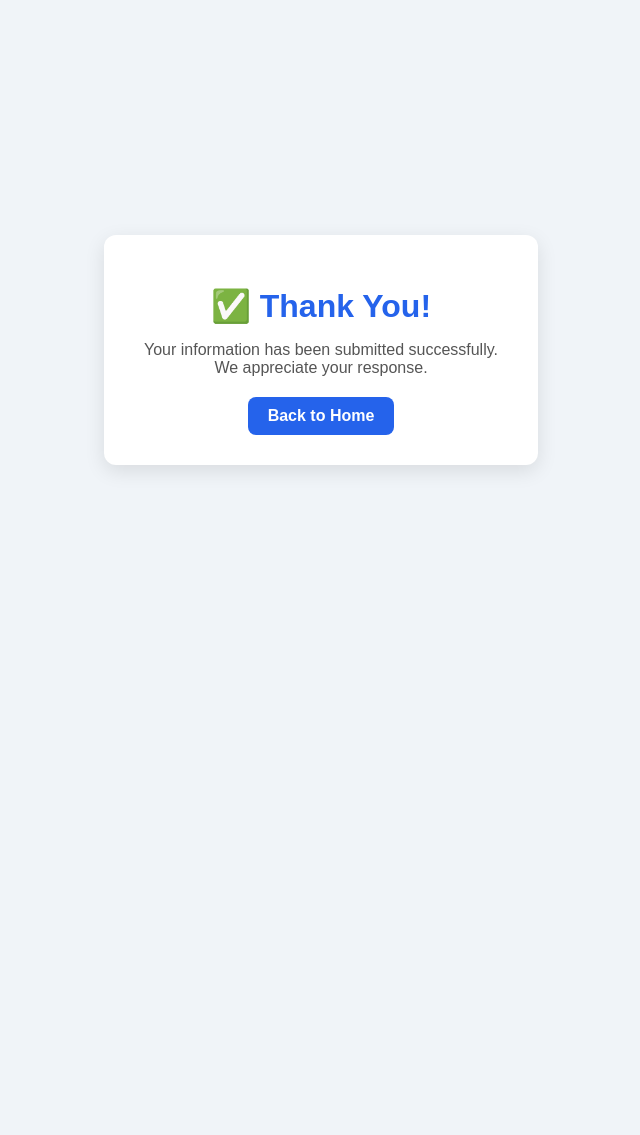
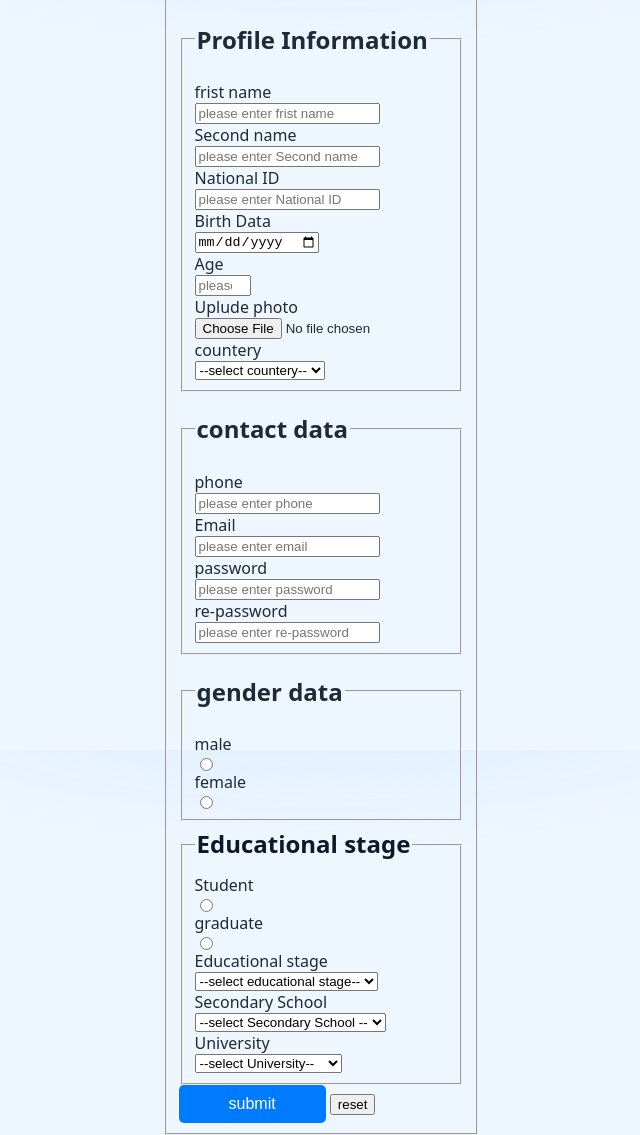
Before and after one commit to Ibrahimalaadev216/myproject2, a plain HTML site: page index.html in a window 1280 px wide. Shown: the part 50-1185 px from the top of the page, without its empty margins (319-959 px from the left). Before the commit the page ends 800 px from the top, so only its background shows below. Drawn offline with Linux system fonts and the light colour scheme.

Commit message:
Add files via upload

```diff
--- a/index.html
+++ b/index.html
@@ -1,56 +1,144 @@
-<!DOCTYPE html>
-<html lang="en">
+<html>
 <head>
-  <meta charset="UTF-8">
-  <title>Thank You</title>
-  <style>
-    body {
-      margin: 0;
-      height: 100vh;
-      display: flex;
-      justify-content: center;
-      align-items: center;
-      background: #f0f4f8; /* لون خلفية فاتح */
-      font-family: Arial, sans-serif;
-    }
-    .card {
-      background: #fff;
-      padding: 30px 40px;
-      border-radius: 12px;
-      box-shadow: 0 6px 20px rgba(0,0,0,0.1);
-      text-align: center;
-      max-width: 400px;
-    }
-    .card h1 {
-      color: #2563eb;
-      margin-bottom: 10px;
-    }
-    .card p {
-      color: #555;
-      font-size: 16px;
-      margin-bottom: 20px;
-    }
-    .btn {
-      display: inline-block;
-      padding: 10px 20px;
-      background: #2563eb;
-      color: #fff;
-      border-radius: 8px;
-      text-decoration: none;
-      font-weight: bold;
-      transition: background 0.2s;
-    }
-    .btn:hover {
-      background: #1e40af;
-    }
-  </style>
+  <title> Register</title>
+<link rel="icon" href="download.jpeg">
+<link rel="stylesheet" href="styal.css">
 </head>
 <body>
-  <div class="card">
-    <h1>✅ Thank You!</h1>
-    <p>Your information has been submitted successfully.<br>
-       We appreciate your response.</p>
-    <a href="index.html" class="btn">Back to Home</a>
-  </div>
-</body>
+  <form action="thank.html">
+
+    <fieldset style="color">
+      <legend>
+
+        <h1 style="color: rgb(85, 133, 211);">Student data</h1>
+      </legend>
+      <fieldset>
+        <legend>
+          <h2> Profile Information</h2>
+        </legend>
+
+        <label for="first name">frist name </label>
+        <br>
+        <input type="text" id="frist name" name="frist name" placeholder="please enter frist name " minlength="4"
+          maxlength="10" required pattern="[a-A-ش-Za]">
+        <br>
+        <label for="Second name">Second name </label>
+        <br>
+        <input type="text" id="Second name" name="Second name" placeholder="please enter Second name" minlength="4"
+          maxlength="10" required>
+        <br>
+        <label for="National ID">National ID </label>
+        <br>
+        <input type="text" id="National ID" name="National ID" placeholder="please enter National ID" min="6" max="16"
+          required>
+        <br>
+        <label for="Birth Data">Birth Data</label>
+        <br>
+        <input type="date" id="Birth Data" name="Birth Data" placeholder="please enter Birth Data " required>
+        <br>
+        <label for="Age">Age</label>
+        <br>
+        <input type="number" id="Age" min="18" max="24" name="Age" placeholder="please enter Age" required>
+        <br>
+        <label for="photo">Uplude photo</label>
+        <br>
+        <input type="file" id="photo" placeholder="please enter photo" required accept="image/jpg">
+        <br>
+        <label for="country"> countery </Select></label>
+        <br>
+        <select id="country" name="country">
+          <option value=""> --select countery--</option>
+          <option value="eg">مصر</option>
+          <option value="sa">السعودية</option>
+          <option value="ae">الإمارات</option>
+          <option value="ma">المغرب</option>
+          <option value="dz">الجزائر</option>
+        </select>
+      </fieldset>
+      <fieldset>
+
+        <legend>
+          <h2> contact data </h2>
+        </legend>
+        <label for="phone">phone</label>
+        <br>
+        <input type="text" id="phone" name="phone" placeholder="please enter phone" required>
+        <br>
+        <label for="email">Email</label>
+        <br>
+        <input type="email" id="email" name="email" placeholder="please enter email" required>
+        <br>
+        <label for="password">password</label>
+        <br>
+        <input type="password" id="password" name="password" placeholder="please enter password" required>
+        <br>
+        <label for="re-password">re-password</label>
+        <br>
+        <input type="password" id="re-password" name="re-password" placeholder="please enter re-password" required>
+        <br>
+
+      </fieldset>
+
+      <fieldset>
+        <legend>
+          <h2> gender data</h2>
+        </legend>
+        <label for="gender">male</label>
+        <br>
+        <input type="radio" id="gender" name="gender" value="male">
+        <br>
+        <label for="gender">female</label>
+        <br>
+        <input type="radio" id="gender" name="gender" value="female">
+        <br>
+      </fieldset>
+      <fieldset>
+        <Legend>
+          <h1>Educational stage </h1>
+        </Legend>
+        <label for="Student">Student</label>
+        <br>
+        <input type="radio" id="Student" name="Educational stage" value="Student">
+        <br>
+        <label for="graduate">graduate</label>
+        <br>
+        <input type="radio" id="graduate" name="Educational stage" value="graduate">
+        <br>
+        <label for="educational stage">Educational stage</label>
+        <br>
+        <select id="Educational stage" name="Educational stage" required>
+          <option value=""> --select educational stage--</option>
+          <option value="se">Secondary School</option>
+          <option value="ba">Bachelor's Degree</option>
+          <option value="ma">master Degree</option>
+        </select>
+        <br>
+        <label for=" Secondary School">Secondary School</label>
+        <br>
+        <select id="Secondary School" name="Secondary School" required>
+          <option value=""> --select Secondary School --</option>
+          <option value="Ah">Ahmed lotfy School</option>
+          <option value="Sa">ELSadat School</option>
+          <option value="ma">ELMaadi School</option>
+        </select>
+        <br>
+        <label for="University">University</label>
+        <br>
+        <select id="University" name="University">
+          <option value=""> --select University--</option>
+          <option value="sa">mansoura University</option>
+          <option value="ao">cairo University</option>
+          <option value="Ain">Ain shams University</option>
+        </select>
+
+        </fieldset>
+        <input type="submit" value="submit"
+          style="background-color: #007BFF; color: white; border: none; padding: 10px 50px; font-size: 16px; border-radius: 5px; cursor: pointer;">
+
+        <button type="reset"> reset</button>
+        </fieldset>
+        </form>
+
+        </body>
+
 </html>
```
